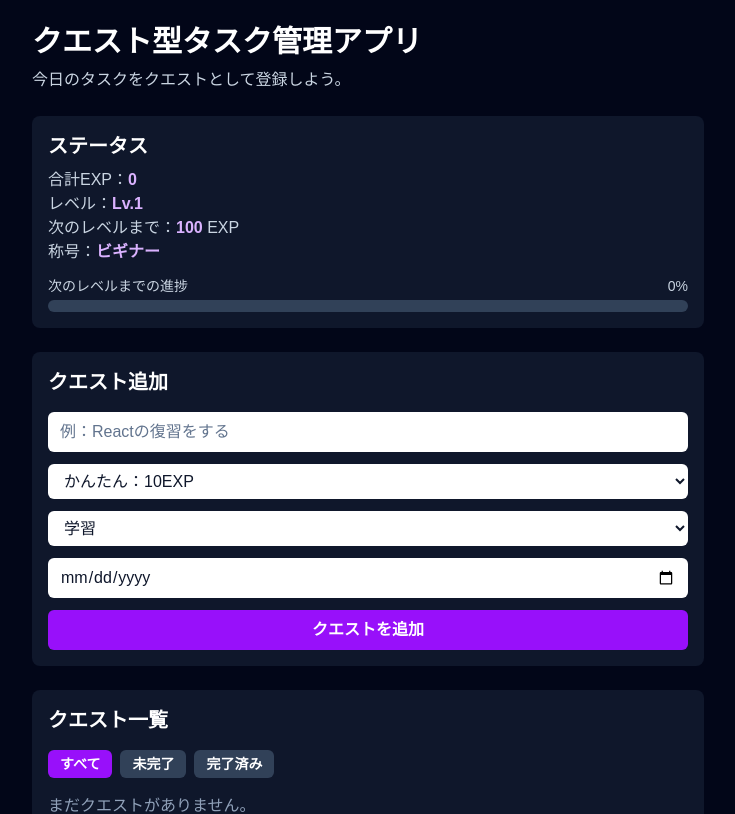
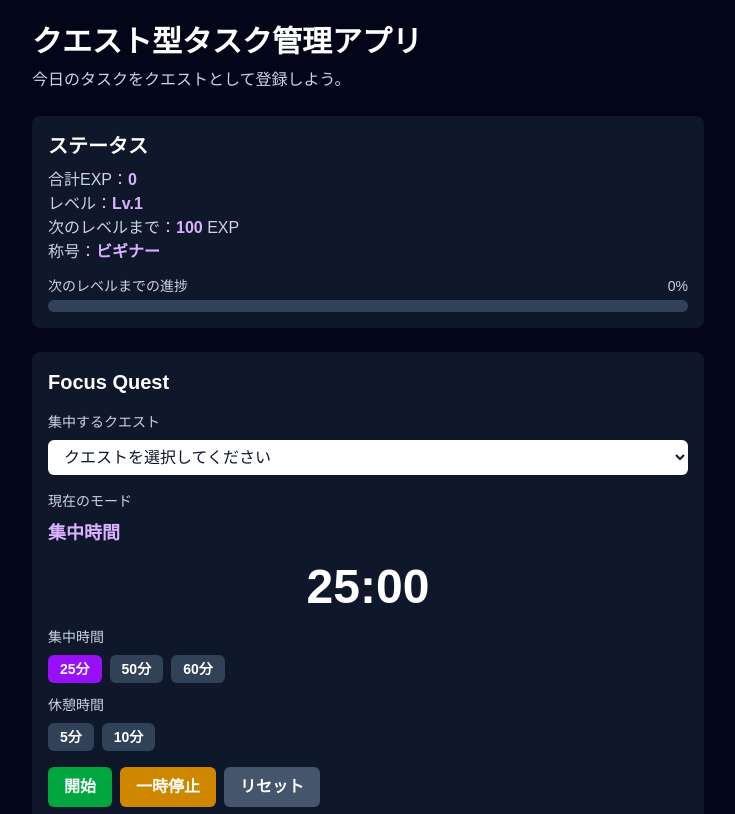
Before and after one commit to k-o-c-w/quest-task-app, a Next.js app: page / in a window 1280 px wide. Shown: the top 814 px of the page, without its empty margins (272-1007 px from the left). Built offline with nearby package versions, Linux system fonts and the light colour scheme.

Commit message:
Add focus time tracking

```diff
--- a/app/page.tsx
+++ b/app/page.tsx
@@ -11,6 +11,8 @@ import QuestForm from "@/components/QuestForm";
 import StatusCard from "@/components/StatusCard";
 
 import QuestFilter from "@/components/QuestFilter";
+
+import FocusTimer from "@/components/FocusTimer";
 
 // 難易度の種類を決める
 // easy / normal / hard 以外は入れられないようにする
@@ -43,6 +45,8 @@ type Quest = {
   createdAt: string;
 
   dueDate: string;
+
+  focusMinutes: number;
 };
 
 // 難易度ごとの経験値を決める
@@ -141,6 +145,7 @@ export default function Home() {
       completed: false,
       exp: difficultyExp[difficulty],
       createdAt: new Date().toISOString(),
+      focusMinutes: 0,
     };
 
     // 今までのクエスト一覧に、新しいクエストを追加する
@@ -225,6 +230,7 @@ export default function Home() {
         dueDate: editingDueDate,
         exp: difficultyExp[editingDifficulty],
       };
+
     });
 
     setQuests(newQuests);
@@ -234,6 +240,25 @@ export default function Home() {
     setEditingCategory("study");
     setEditingDueDate("");
   };
+
+
+    // 集中タイマー完了時に、指定したクエストへ集中時間を加算する処理
+const handleAddFocusMinutes = (questId: string, minutes: number) => {
+  const newQuests = quests.map((quest) => {
+    // 対象ではないクエストはそのまま返す
+    if (quest.id !== questId) {
+      return quest;
+    }
+
+    // 対象クエストだけ focusMinutes を加算する
+    return {
+      ...quest,
+      focusMinutes: (quest.focusMinutes ?? 0) + minutes,
+    };
+  });
+
+  setQuests(newQuests);
+};
 
   // 表示するクエストを絞り込む
   const filteredQuests = quests.filter((quest) => {
@@ -316,6 +341,7 @@ export default function Home() {
           rankTitle={rankTitle}
         />
 
+        <FocusTimer quests={quests} onAddFocusMinutes={handleAddFocusMinutes} />
         <QuestForm
           questTitle={questTitle}
           difficulty={difficulty}
--- /dev/null
+++ b/components/FocusTimer.tsx
@@ -0,0 +1,245 @@
+"use client";
+
+import { useEffect, useState } from "react";
+
+type FocusMode = "focus" | "break";
+
+type Difficulty = "easy" | "normal" | "hard";
+type Category = "study" | "development" | "work" | "life" | "other";
+
+type Quest = {
+  id: string;
+  title: string;
+  difficulty: Difficulty;
+  category: Category;
+  completed: boolean;
+  exp: number;
+  createdAt: string;
+  dueDate: string;
+  focusMinutes?: number;
+};
+
+type FocusTimerProps = {
+  quests: Quest[];
+  onAddFocusMinutes: (questId: string, minutes: number) => void;
+};
+
+const focusOptions = [
+  { label: "25分", minutes: 25 },
+  { label: "50分", minutes: 50 },
+  { label: "60分", minutes: 60 },
+];
+
+const breakOptions = [
+  { label: "5分", minutes: 5 },
+  { label: "10分", minutes: 10 },
+];
+
+export default function FocusTimer({
+  quests,
+  onAddFocusMinutes,
+}: FocusTimerProps) {
+
+  // 今が集中時間か休憩時間かを管理する
+  const [mode, setMode] = useState<FocusMode>("focus");
+
+  // 選択中の集中時間
+  const [focusMinutes, setFocusMinutes] = useState(25);
+
+  // 選択中の休憩時間
+  const [breakMinutes, setBreakMinutes] = useState(5);
+
+  // 残り秒数。最初は25分
+  const [timeLeft, setTimeLeft] = useState(25 * 60);
+
+  // タイマーが動いているかどうか
+  const [isRunning, setIsRunning] = useState(false);
+
+  // 今集中対象として選んでいるクエストID
+  const [selectedQuestId, setSelectedQuestId] = useState<string | null>(null);
+
+  // 秒数を「分:秒」の形に変換する
+  const formatTime = (seconds: number) => {
+    const minutes = Math.floor(seconds / 60);
+    const restSeconds = seconds % 60;
+
+    return `${minutes}:${restSeconds.toString().padStart(2, "0")}`;
+  };
+
+  // 開始ボタン
+  const handleStart = () => {
+    setIsRunning(true);
+  };
+
+  // 一時停止ボタン
+  const handlePause = () => {
+    setIsRunning(false);
+  };
+
+  // リセットボタン
+  const handleReset = () => {
+    setIsRunning(false);
+
+    if (mode === "focus") {
+      setTimeLeft(focusMinutes * 60);
+    } else {
+      setTimeLeft(breakMinutes * 60);
+    }
+  };
+
+  // 集中時間を変更したとき
+  const handleChangeFocusMinutes = (minutes: number) => {
+    setFocusMinutes(minutes);
+    setMode("focus");
+    setTimeLeft(minutes * 60);
+    setIsRunning(false);
+  };
+
+  // 休憩時間を変更したとき
+  const handleChangeBreakMinutes = (minutes: number) => {
+    setBreakMinutes(minutes);
+    setMode("break");
+    setTimeLeft(minutes * 60);
+    setIsRunning(false);
+  };
+
+  // タイマーを1秒ずつ減らす処理
+  useEffect(() => {
+    if (!isRunning) {
+      return;
+    }
+
+    const timerId = setInterval(() => {
+      setTimeLeft((prev) => {
+        if (prev <= 1) {
+  setIsRunning(false);
+
+  if (mode === "focus") {
+    if (selectedQuestId) {
+      onAddFocusMinutes(selectedQuestId, focusMinutes);
+    }
+
+    setMode("break");
+    return breakMinutes * 60;
+  }
+
+  setMode("focus");
+  return focusMinutes * 60;
+}
+        return prev - 1;
+      });
+    }, 1000);
+
+    return () => clearInterval(timerId);
+  }, [isRunning]);
+
+  const activeQuests = quests.filter((quest) => !quest.completed);
+
+  const selectedQuest = quests.find((quest) => quest.id === selectedQuestId);
+
+  return (
+    <div className="mb-6 rounded-lg bg-slate-900 p-4">
+      <h2 className="mb-4 text-xl font-bold">Focus Quest</h2>
+
+      <div className="mb-4">
+        <p className="mb-2 text-sm text-slate-300">集中するクエスト</p>
+
+        <select
+          value={selectedQuestId ?? ""}
+          onChange={(e) => setSelectedQuestId(e.target.value || null)}
+          className="w-full rounded-md bg-white px-3 py-2 text-slate-900"
+        >
+          <option value="">クエストを選択してください</option>
+
+          {activeQuests.map((quest) => (
+            <option key={quest.id} value={quest.id}>
+              {quest.title}
+            </option>
+          ))}
+        </select>
+
+        {selectedQuest && (
+          <p className="mt-2 text-sm text-purple-300">
+            選択中：{selectedQuest.title}
+          </p>
+        )}
+      </div>
+
+      <div className="mb-4">
+        <p className="mb-2 text-sm text-slate-300">現在のモード</p>
+        <p className="text-lg font-bold text-purple-300">
+          {mode === "focus" ? "集中時間" : "休憩時間"}
+        </p>
+      </div>
+
+      <div className="mb-4 text-center">
+        <p className="text-5xl font-bold">{formatTime(timeLeft)}</p>
+      </div>
+
+      <div className="mb-4 space-y-3">
+        <div>
+          <p className="mb-2 text-sm text-slate-300">集中時間</p>
+
+          <div className="flex flex-wrap gap-2">
+            {focusOptions.map((option) => (
+              <button
+                key={option.minutes}
+                onClick={() => handleChangeFocusMinutes(option.minutes)}
+                className={`rounded-md px-3 py-1 text-sm font-bold ${
+                  mode === "focus" && focusMinutes === option.minutes
+                    ? "bg-purple-600"
+                    : "bg-slate-700 hover:bg-slate-600"
+                }`}
+              >
+                {option.label}
+              </button>
+            ))}
+          </div>
+        </div>
+
+        <div>
+          <p className="mb-2 text-sm text-slate-300">休憩時間</p>
+
+          <div className="flex flex-wrap gap-2">
+            {breakOptions.map((option) => (
+              <button
+                key={option.minutes}
+                onClick={() => handleChangeBreakMinutes(option.minutes)}
+                className={`rounded-md px-3 py-1 text-sm font-bold ${
+                  mode === "break" && breakMinutes === option.minutes
+                    ? "bg-purple-600"
+                    : "bg-slate-700 hover:bg-slate-600"
+                }`}
+              >
+                {option.label}
+              </button>
+            ))}
+          </div>
+        </div>
+      </div>
+
+      <div className="flex flex-wrap gap-2">
+        <button
+          onClick={handleStart}
+          className="rounded-md bg-green-600 px-4 py-2 font-bold hover:bg-green-700"
+        >
+          開始
+        </button>
+
+        <button
+          onClick={handlePause}
+          className="rounded-md bg-yellow-600 px-4 py-2 font-bold hover:bg-yellow-700"
+        >
+          一時停止
+        </button>
+
+        <button
+          onClick={handleReset}
+          className="rounded-md bg-slate-600 px-4 py-2 font-bold hover:bg-slate-500"
+        >
+          リセット
+        </button>
+      </div>
+    </div>
+  );
+}
--- a/components/QuestItem.tsx
+++ b/components/QuestItem.tsx
@@ -11,6 +11,7 @@ type Quest = {
   exp: number;
   createdAt: string;
   dueDate: string;
+  focusMinutes?: number;
 };
 
 type QuestItemProps = {
@@ -133,6 +134,10 @@ export default function QuestItem({
             )}
           </div>
 
+          <div className="text-sm text-slate-300">
+            集中時間：{quest.focusMinutes ?? 0}分
+          </div>
+
           <button
             onClick={() => handleStartEdit(quest)}
             className="rounded-md bg-blue-600 px-3 py-1 text-sm font-bold hover:bg-blue-700"
```
